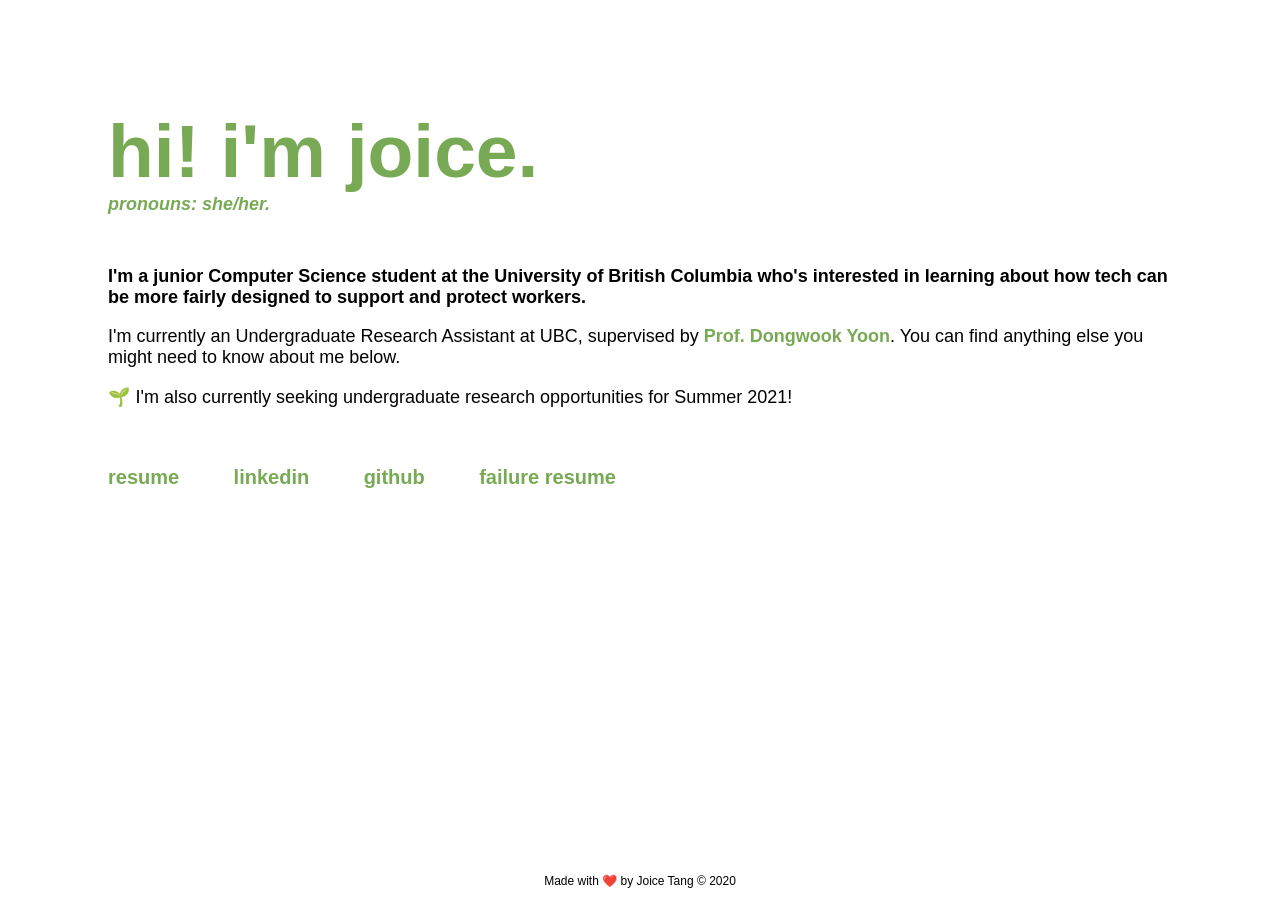
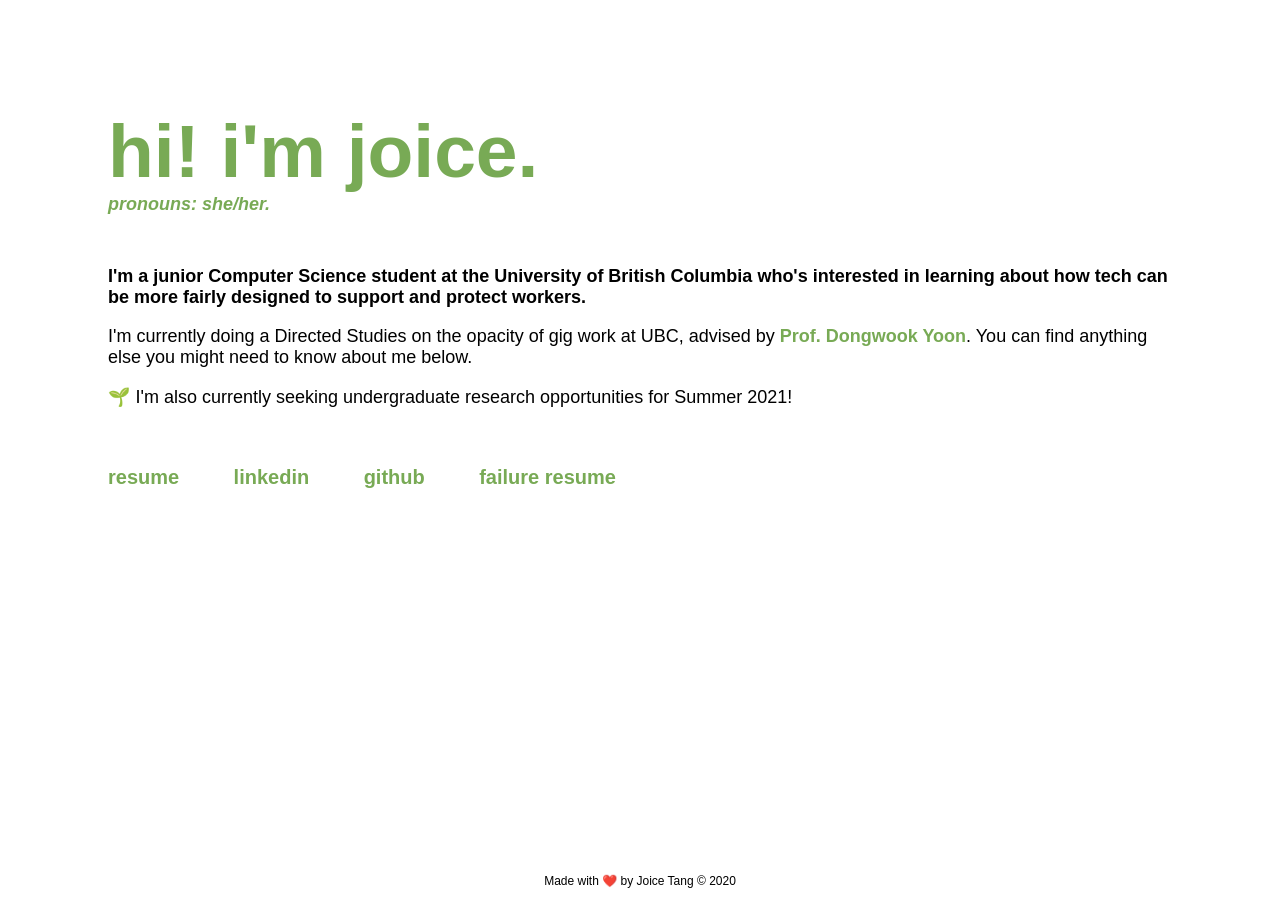
Before and after one commit to joitng/joitng.github.io, a Jekyll site: the page built from index.html, in a window 1280 px wide. Built offline with Jekyll 4.4.1, drawn with Linux system fonts in a browser that asks for light colours.

```diff
--- a/index.html
+++ b/index.html
@@ -10,7 +10,7 @@ title: joice tang 🌻
         <p class="subtitle">pronouns: she/her.</p>
     </h1>
     <h4>I'm a junior Computer Science student at the University of British Columbia who's interested in learning about how tech can be more fairly designed to support and protect workers.</h4>
-    <p>I'm currently an Undergraduate Research Assistant at UBC, supervised by <a href="http://dwyoon.com">Prof. Dongwook Yoon</a>. You can find anything else you might need to know about me below.</p>
+    <p>I'm currently doing a Directed Studies on the opacity of gig work at UBC, advised by <a href="http://dwyoon.com">Prof. Dongwook Yoon</a>. You can find anything else you might need to know about me below.</p>
     <p>🌱 I'm also currently seeking undergraduate research opportunities for Summer 2021!</p>
 </div>
 
```
Also changed, not shown: failure.md (+2 -2 lines), 1 other file.
